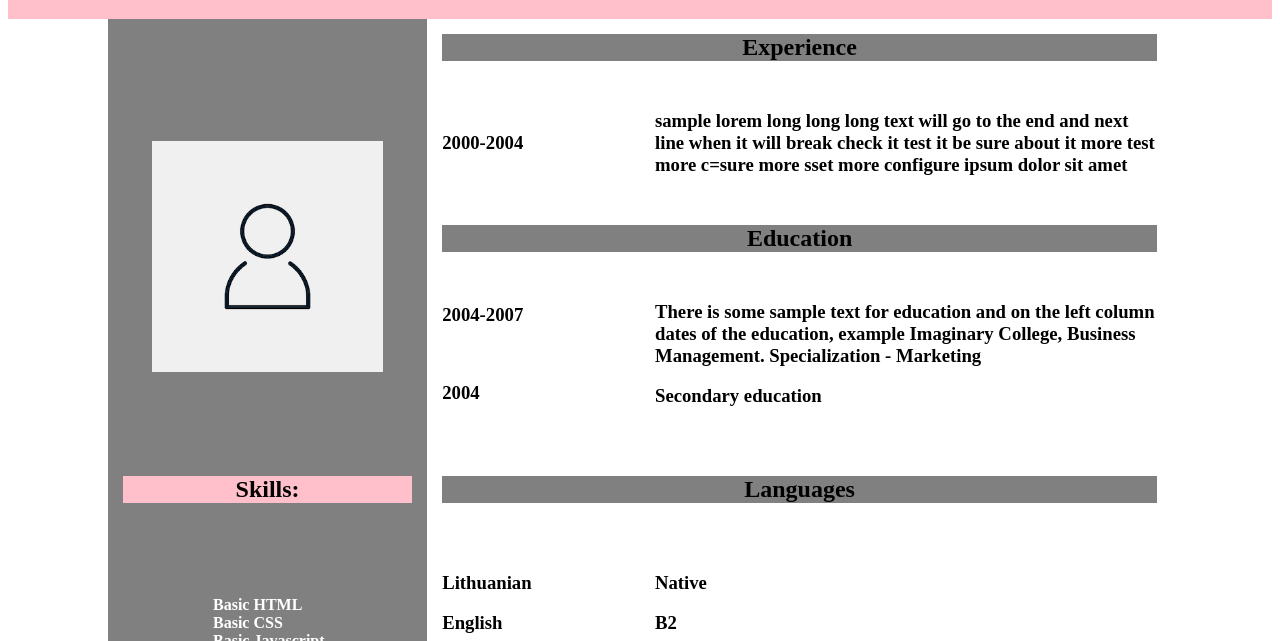
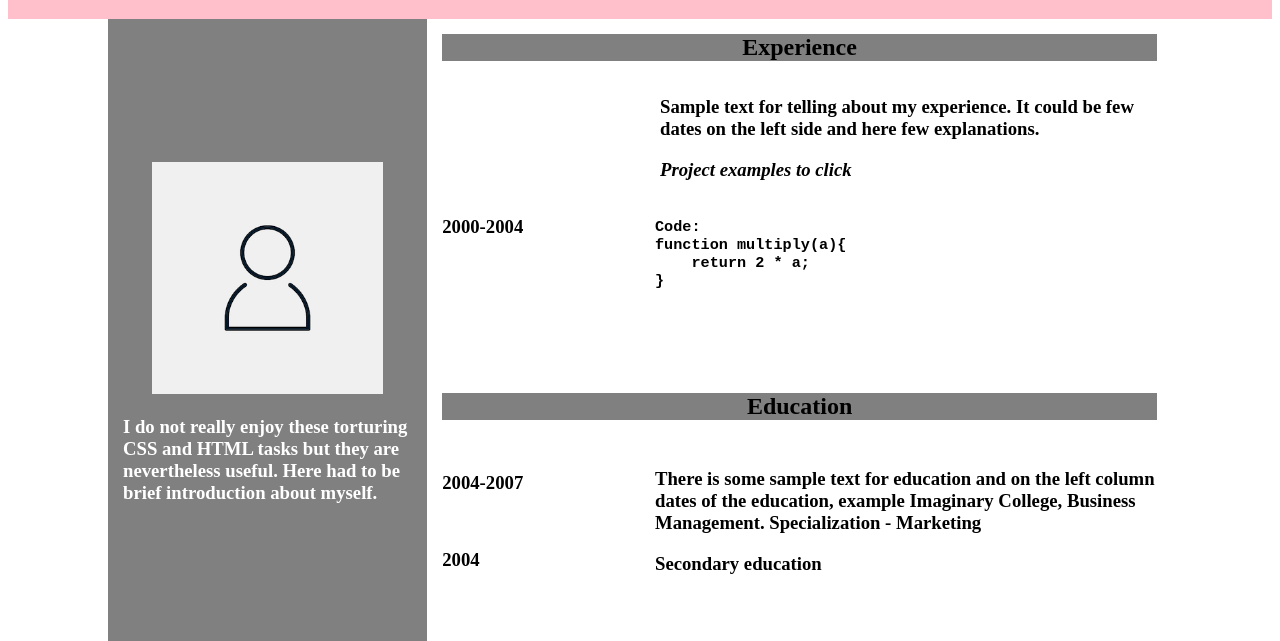
Before and after one commit to AstaSvirusiene/rsschool-cv, a plain HTML site: page index.html in a window 1280 px wide. Shown: the part 152-793 px from the top of the page. Drawn offline with Linux system fonts and the light colour scheme.

Commit message:
fix: missing info

```diff
--- a/index.html
+++ b/index.html
@@ -27,13 +27,29 @@
                  <tr>
                     <th class="pink" rowspan="3">
                         <img class="photo" src='./avatar-3814049_640.png' alt="avatar">
+                        <h3 class="white">I do not really enjoy these torturing CSS and HTML tasks but they are nevertheless useful. Here had to be brief introduction about myself.</h3>
                     </th>
                     <td class="first-col">
+
                         <h3>2000-2004</h3>
+
                     </td>
-                    <td>
-                        <h3>sample lorem long long long text will go to the end and next line
-                         when it will break check it test it be sure about it  more test more c=sure more sset more configure ipsum dolor sit amet </h3>
+                    <td >
+                        <h3 class="black">Sample text for telling about my experience. It could be few dates on the left side and here few explanations. </h3>
+                        <h3><a class="black" href="https://github.com/AstaSvirusiene/rsschool-cv"><em>Project examples to click</em></a></h3>
+
+                        <h3>
+                            <pre>
+                                <code>
+Code:
+function multiply(a){
+    return 2 * a;
+}
+
+                                </code>
+                            </pre>
+                         </h3>
+
                     </td>
                 </tr>
 
@@ -55,6 +71,7 @@
                             <h3>Secondary education</h3>
                     </td>
                 </tr>
+
                 <tr>
                     <th class="pink">
 
--- a/style.css
+++ b/style.css
@@ -102,3 +102,10 @@ margin-top: 0px;
 h3 {
     text-align: left;;
 }
+.white{
+    color: white;
+}
+.black{
+    color: black;
+    margin: 5px;
+}
```
Also changed, not shown: 1 other file.
